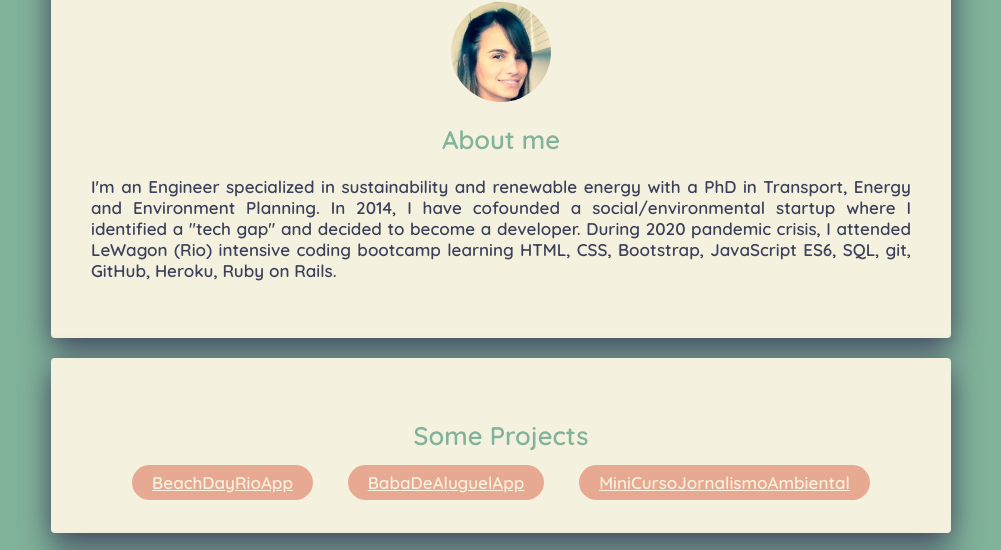
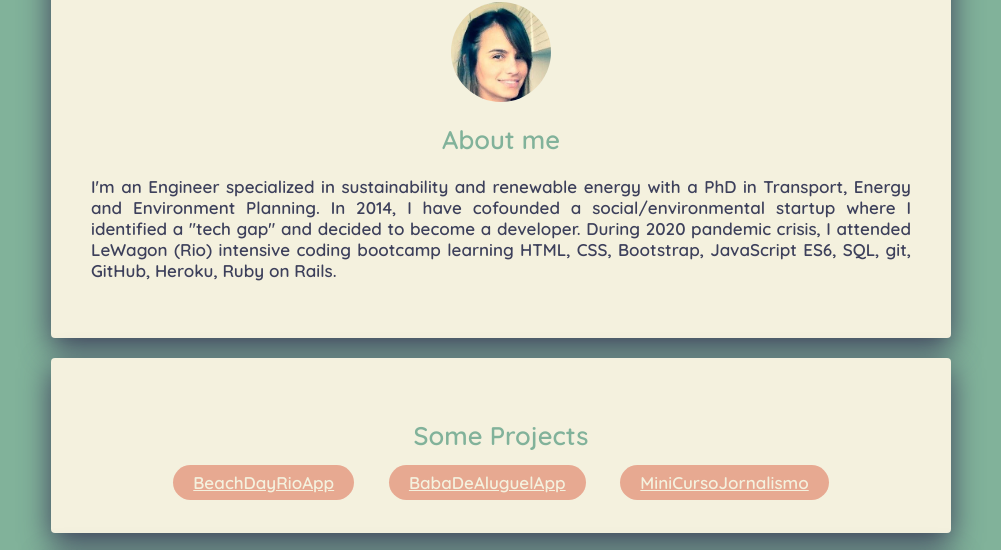
Before and after one commit to AliceRRC/profile, a plain HTML site: page index.html in a window 1280 px wide. Shown: the part 182-732 px from the top of the page, without its empty margins (139-1140 px from the left). Drawn offline with Linux system fonts and the light colour scheme.

Commit message:
Update index.html

```diff
--- a/index.html
+++ b/index.html
@@ -29,7 +29,7 @@
         <div>
           <a href="http://www.beachdayrio.com/" class="btn-pink" class="buttom">BeachDayRioApp</a>
           <a href="https://babadealuguel.herokuapp.com/" class="btn-pink" class="buttom">BabaDeAluguelApp</a>
-          <a href="https://minicurso.oeco.org.br/" class="btn-pink" class="buttom">MiniCursoJornalismoAmbiental</a>
+          <a href="https://minicurso.oeco.org.br/" class="btn-pink" class="buttom">MiniCursoJornalismo</a>
         </div>
       </div>
 
```
